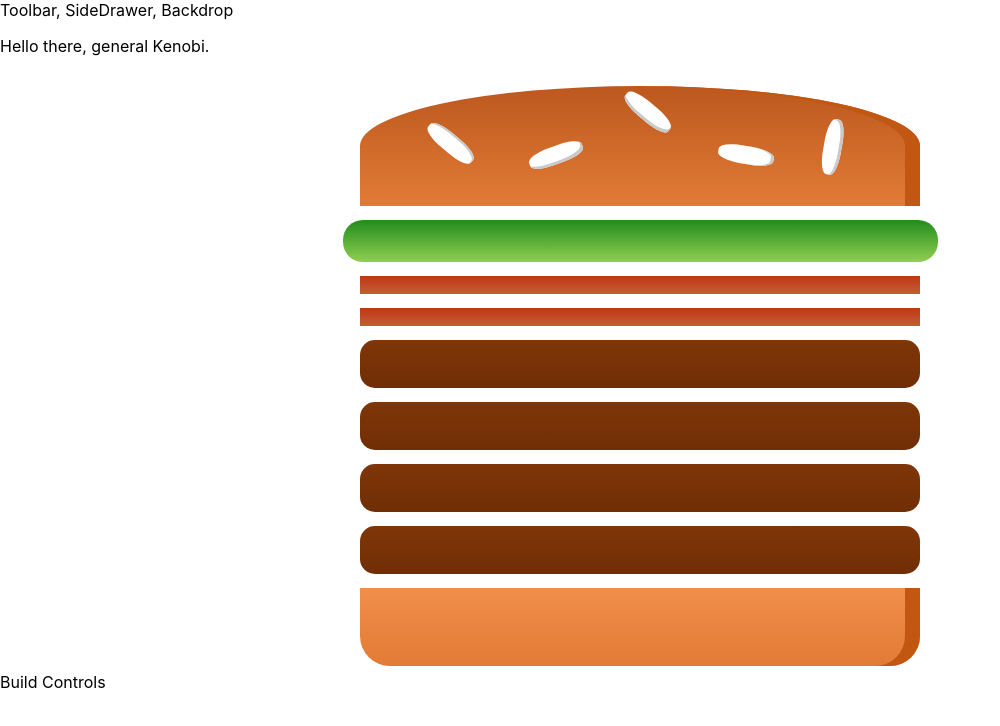
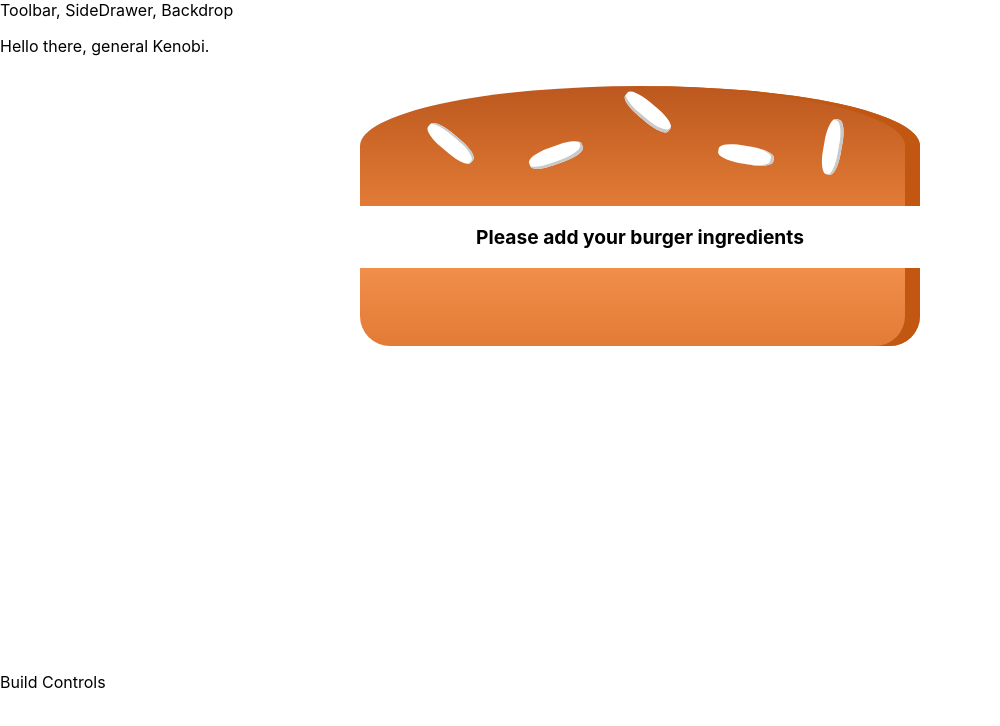
Before and after one commit to StefanK2ff/burger-builder-app, a React (Create React App) app: page / in a window 1280 px wide. Shown: the top 726 px of the page, without its empty margins (0-1000 px from the left). Built offline with nearby package versions, Linux system fonts and the light colour scheme.

Commit message:
added fallback when burger has 0 ingredients

```diff
--- a/src/components/Burger/BurgerPreview.js
+++ b/src/components/Burger/BurgerPreview.js
@@ -4,13 +4,19 @@ import Ingredient from './Ingredient/Ingredient'
 
 
 export default function burgerPreview(props) {
-    const ingredientsArr = Object.keys(props.ingredients)
+    let ingredientsArr = Object.keys(props.ingredients)
+        //creates an array in the length of the amount of ingredient elements
+        //creates for each element an sub arrays in the length of the amount of the concrete  ingredients
         .map(igKey => {
             return [...Array(props.ingredients[igKey])].map((_,i) => {
                 return <Ingredient key={igKey + i} type={igKey} />;
             });
-        });
-
+        })
+        //flattens the array of arrays
+        .reduce((arr, el)=> {
+            return arr.concat(el)
+        },[])
+    if (ingredientsArr.length === 0) {ingredientsArr = <p>Please add your burger ingredients</p>}
     return (
         <div className={classes.Burger}>
             <Ingredient type="bread-top"/>
--- a/src/containers/BurgerBuilder.js
+++ b/src/containers/BurgerBuilder.js
@@ -5,9 +5,9 @@ import BurgerPreview from "../components/Burger/BurgerPreview";
 export default class BurgerBuilder extends Component {
     state = {
         ingredients: {
-            salad: 1,
-            bacon: 2,
-            meat: 4
+            salad: 0,
+            bacon: 0,
+            meat: 0
         }
     }
   render() {
```
